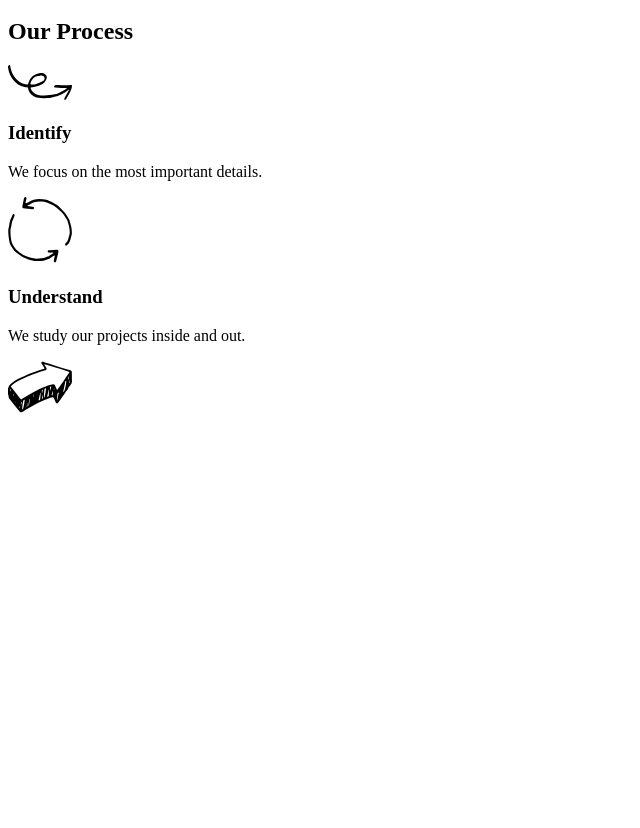
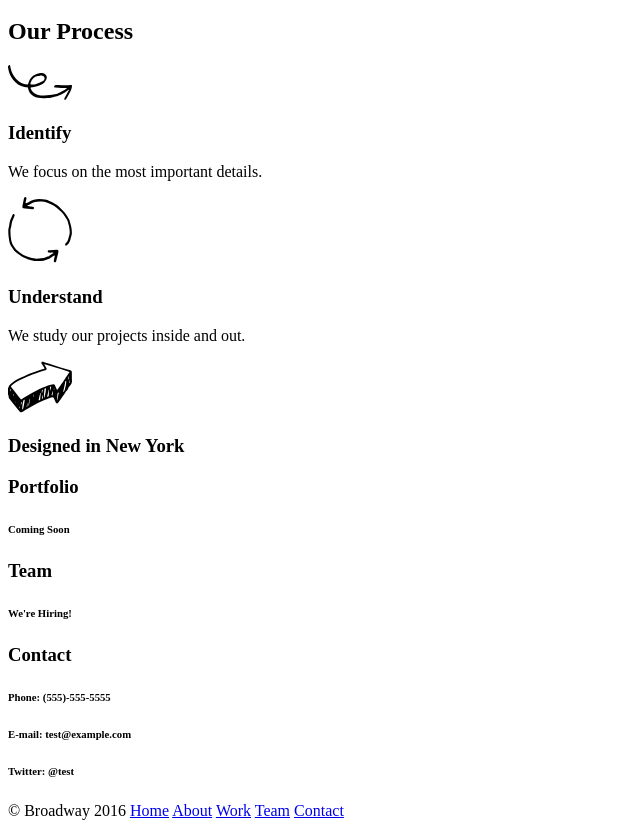
Before and after one commit to gadgetchaser/broadway, a plain HTML site: page index.html in a window 1280 px wide. Shown: the part 100-928 px from the top of the page, without its empty margins (0-640 px from the left). Before the commit the page ends 800 px from the top, so only its background shows below. Drawn offline with Linux system fonts and the light colour scheme.

Commit message:
Add contact and footer

```diff
--- a/index.html
+++ b/index.html
@@ -32,8 +32,33 @@
 
         <img src="resources/images/execute.svg" alt="Large arrow pointing up and right" />
 
+      </div>
+
+      <div class="contact">
+
+          <h3 id="designed">Designed in New York</h3>
+
+          <h3>Portfolio</h3>
+          <h6>Coming Soon</h6>
+          <h3>Team</h3>
+          <h6>We're Hiring!</h6>
+          <h3>Contact</h3>
+          <h6>Phone: (555)-555-5555</h6>
+          <h6>E-mail: test@example.com</h6>
+          <h6>Twitter: @test</h6>
 
       </div>
+
+      <footer>
+        &copy;
+        <span>Broadway 2016</span>
+        <a href="./index.html">Home</a>
+        <a href="./about.html">About</a>
+        <a href="./work.html">Work</a>
+        <a href="./team.html">Team</a>
+        <a href="./contact.html">Contact</a>
+
+      </footer>
 
 
   </body>
```
